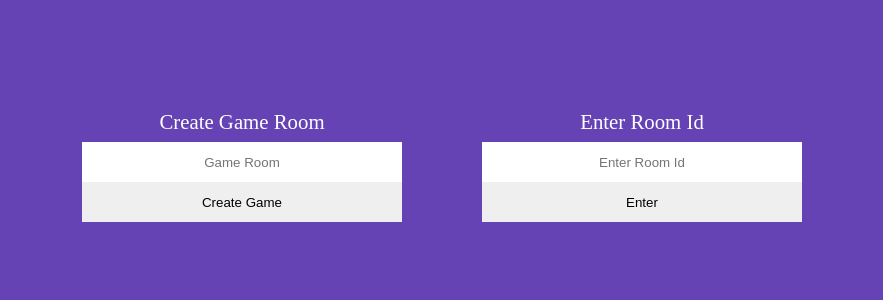
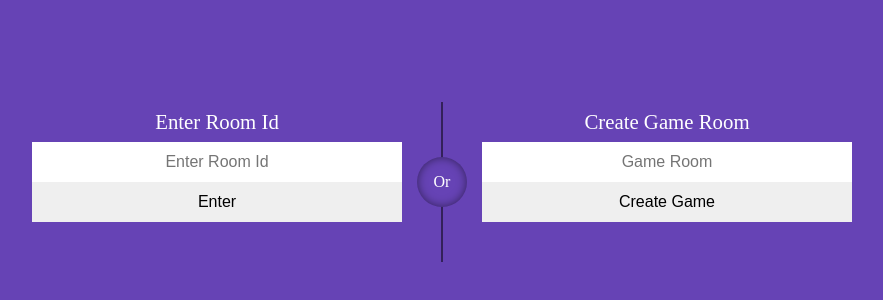
Before and after one commit to MiguelGarcia95/Jeopardy_Game, a React (Create React App) app in the folder client/: page / in a window 1280 px wide. Shown: the part 218-518 px from the top of the page, without its empty margins (198-1081 px from the left). Built offline with nearby package versions, Linux system fonts and the light colour scheme.

Commit message:
style home page

```diff
--- a/client/src/components/home/index.js
+++ b/client/src/components/home/index.js
@@ -13,6 +13,13 @@ function Home() {
 
   return (
     <section className='app'>
+      <section className='instructions'>
+
+      </section>
+
+      <section className='form-divider'>
+        <p>Or</p>
+      </section>
 
       <section className='form-container enter-room'>
         <form onSubmit={onEnter} >
--- a/client/src/components/styles.css
+++ b/client/src/components/styles.css
@@ -1 +1 @@
-body{padding:0;margin:0}.app{background-color:#6643b5;width:100vw;height:100vh}.app .form-container{width:400px;height:160px;position:absolute;padding:0 40px;box-sizing:border-box;left:0;right:0;top:0;bottom:0;margin:auto}.app .form-container input,.app .form-container button{border:none;width:100%;padding:0;box-sizing:border-box;height:40px}.app .form-container label{position:absolute;line-height:40px;color:white;text-align:center;font-size:1.3em;left:0;right:0;margin:auto}.app .form-container input{padding:5px;text-align:center;margin-top:40px}.app .form-container.enter-room{left:400px}.app .form-container.create-room{right:400px}
+body{padding:0;margin:0}.app{background-color:#6643b5;width:100vw;height:100vh}.app .form-divider{position:absolute;height:50px;width:50px;left:0;right:0;bottom:0;top:0;border-radius:50%;color:white;background-color:#6643b5;z-index:3;margin:auto;box-shadow:inset 0 0 10px rgba(0,0,0,0.5)}.app .form-divider p{text-align:center;line-height:50px;margin:auto}.app .form-container{width:450px;height:160px;position:absolute;padding:0 40px;box-sizing:border-box;left:0;right:0;top:0;bottom:0;margin:auto}.app .form-container input,.app .form-container button{border:none;width:100%;padding:0;box-sizing:border-box;height:40px;font-size:1em}.app .form-container label{position:absolute;line-height:40px;color:white;text-align:center;font-size:1.3em;left:0;right:0;margin:auto}.app .form-container input{padding:5px;text-align:center;margin-top:40px}.app .form-container.enter-room{right:450px;box-shadow:1px 0 0 0 rgba(0,0,0,0.5)}.app .form-container.create-room{left:450px;box-shadow:-1px 0 0 0 rgba(0,0,0,0.5)}
--- a/client/src/components/styles.less
+++ b/client/src/components/styles.less
@@ -6,7 +6,7 @@
 @pageWidth: 100vw;
 @pageHeight: 100vh;
 @formHeight: 160px;
-@formWidth: 400px;
+@formWidth: 450px;
 @paddingHeight: 40px;
 
 body {padding: 0; margin: 0;}
@@ -15,10 +15,26 @@ body {padding: 0; margin: 0;}
   background-color: @bgColor;
   width: @pageWidth;
   height: @pageHeight;
+  .form-divider {
+    position: absolute;
+    height: 50px;
+    width: 50px;
+    left: 0; right: 0; bottom: 0; top: 0;
+    border-radius: 50%;
+    color: white;
+    background-color: @bgColor;
+    z-index: 3;
+    margin: auto;
+    box-shadow: inset 0px 0px 10px rgba(0,0,0,0.5);
+    p {
+      text-align: center;
+      line-height: 50px;
+      margin: auto;
+    }
+  }
   .form-container {
     width: @formWidth;
     height: @formHeight;
-    // background-color: red;
     position: absolute;
     padding: 0 @paddingHeight;
     box-sizing: border-box;
@@ -31,6 +47,7 @@ body {padding: 0; margin: 0;}
       padding: 0;
       box-sizing: border-box;
       height: @paddingHeight;
+      font-size: 1em;
     }
     label {
       position: absolute;
@@ -51,13 +68,13 @@ body {padding: 0; margin: 0;}
     }
 
     &.enter-room {
-      // bottom: 160px;
-      left: 400px;
+      right: 450px;
+      box-shadow: 1px 0px 0px 0px rgba(0,0,0,0.5);
     }
 
     &.create-room {
-      // top: 160px;
-      right: 400px;
+      left: 450px;
+      box-shadow: -1px 0px 0px 0px rgba(0,0,0,0.5);
     }
   }
 }
```
